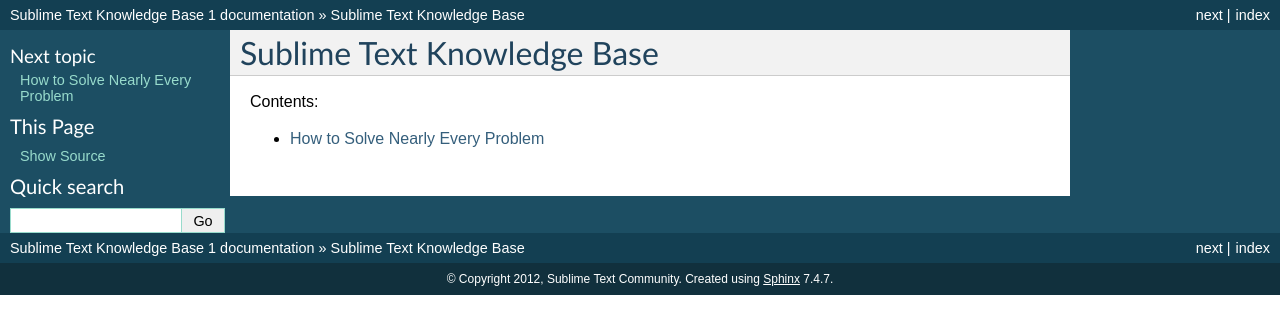
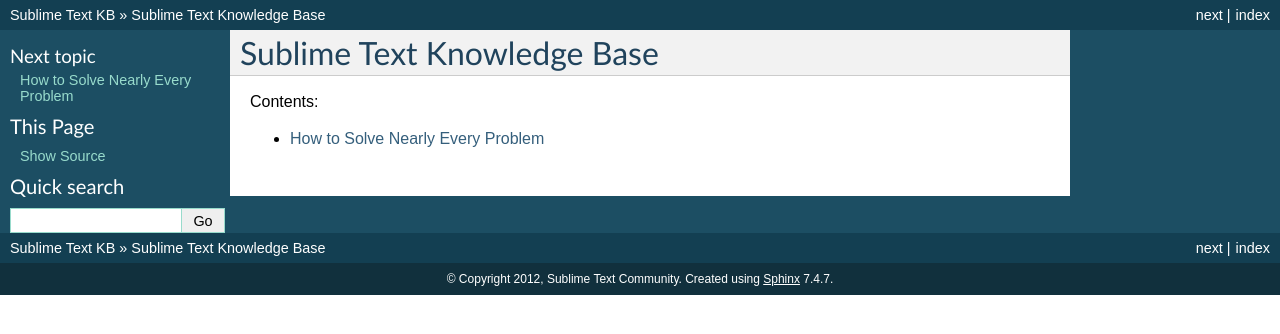
Before and after one commit to SublimeText/KnowledgeBase, a Sphinx documentation site: the page built from source/index.rst, in a window 1280 px wide. Shown: the top 334 px of the page. Built offline with Sphinx 7.4.7, drawn with Linux system fonts in a browser that asks for light colours.

Commit message:
change short name

```diff
--- a/source/conf.py
+++ b/source/conf.py
@@ -106,7 +106,7 @@
 #html_title = None
 
 # A shorter title for the navigation bar.  Default is the same as html_title.
-#html_short_title = None
+html_short_title = "Sublime Text KB"
 
 # The name of an image file (relative to this directory) to place at the top
 # of the sidebar.
```
